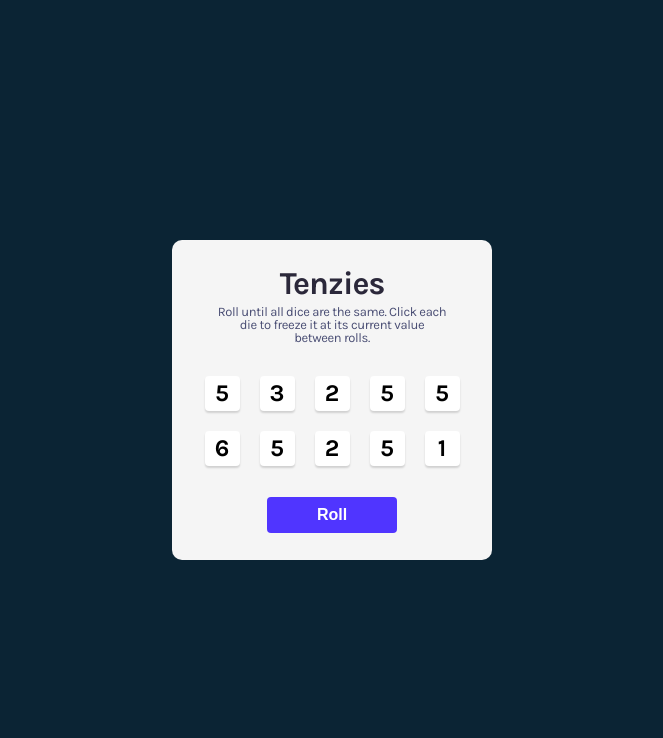
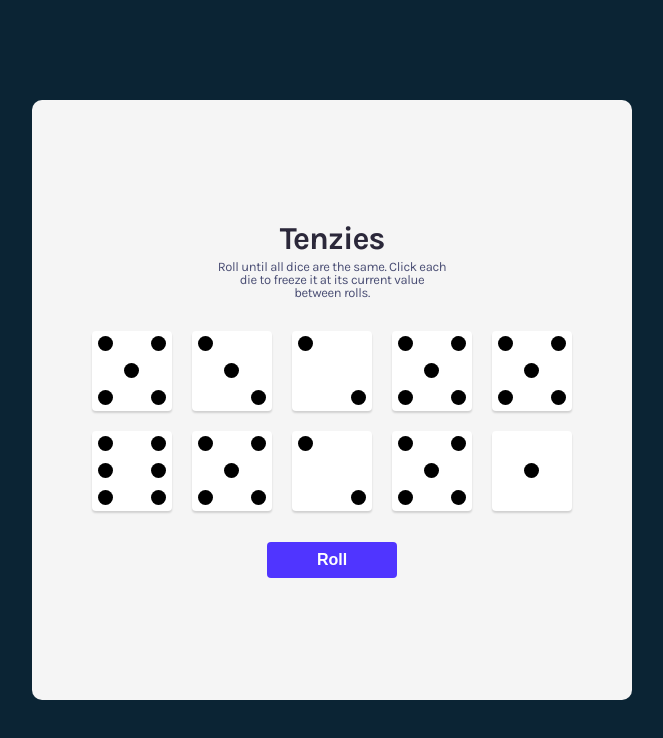
Before and after one commit to Hekimianz/tenzies, a React (Create React App) app: page / in a window 1280 px wide. Shown: the top 738 px of the page, without its empty margins (308-971 px from the left). Built offline with nearby package versions, Linux system fonts and the light colour scheme.

Commit message:
changed dice design to look like actual die faces

```diff
--- a/src/components/Die.js
+++ b/src/components/Die.js
@@ -5,9 +5,21 @@ export default function Die(props) {
     backgroundColor: props.isHeld ? "#59E391" : "white",
   };
 
+  function generateDot() {
+    const dots = [];
+    for (let i = 0; i < props.num; i++) {
+      dots.push(<span className="die--dot"></span>);
+    }
+    return dots;
+  }
+
   return (
-    <div onClick={props.handleClick} style={styles} className="die--die">
-      {props.num}
+    <div
+      onClick={props.handleClick}
+      style={styles}
+      className={`die--die num${props.num}`}
+    >
+      {generateDot()}
     </div>
   );
 }
--- a/src/styles.css
+++ b/src/styles.css
@@ -141,21 +141,28 @@ html {
 }
 
 body {
-  display: flex;
-  align-items: center;
-  justify-content: center;
   font-family: "Karla", sans-serif;
 }
 
 main {
-  height: 320px;
-  width: 320px;
+  height: 90%;
+  width: 90%;
+  max-width: 600px;
+  max-height: 600px;
   background-color: #f5f5f5;
   border-radius: 10px;
   display: flex;
   align-items: center;
   justify-content: center;
   flex-direction: column;
+}
+
+#root {
+  width: 100%;
+  height: 100%;
+  display: flex;
+  justify-content: center;
+  align-items: center;
 }
 
 .die--cont {
@@ -165,13 +172,20 @@ main {
 }
 
 .die--die {
-  width: 35px;
-  height: 35px;
+  width: 12vw;
+  height: 12vw;
+  max-width: 80px;
+  max-height: 80px;
   box-shadow: 0px 2px 2px rgba(0, 0, 0, 0.15);
   border-radius: 4px;
-  display: flex;
+  display: grid;
+  grid-template: repeat(3, 1fr) / repeat(3, 1fr);
+  grid-template-areas:
+    "a . c"
+    "e g f"
+    "d . b";
+  justify-items: center;
   align-items: center;
-  justify-content: center;
   font-size: 1.5rem;
   font-weight: 700;
   cursor: pointer;
@@ -213,3 +227,32 @@ main {
   margin-bottom: 23px;
   margin-top: 5px;
 }
+
+.die--dot {
+  background-color: black;
+  width: 2vw;
+  height: 2vw;
+  max-width: 15px;
+  max-height: 15px;
+  border-radius: 50%;
+}
+
+.die--dot:nth-child(2) {
+  grid-area: b;
+}
+.die--dot:nth-child(3) {
+  grid-area: c;
+}
+.die--dot:nth-child(4) {
+  grid-area: d;
+}
+.die--dot:nth-child(5) {
+  grid-area: e;
+}
+.die--dot:nth-child(6) {
+  grid-area: f;
+}
+
+.die--dot:nth-child(odd):last-child {
+  grid-area: g;
+}
```
